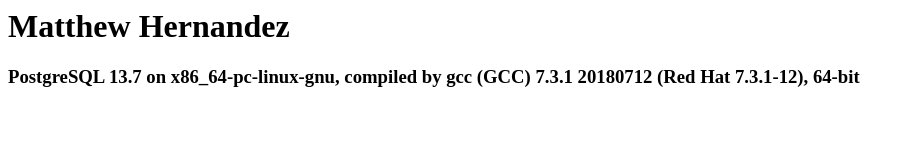
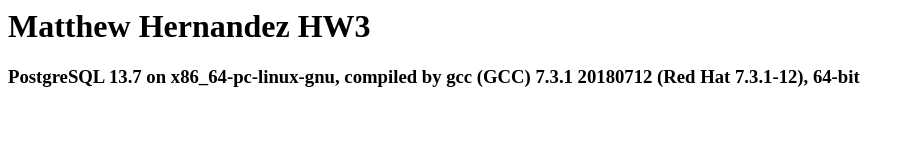
Before and after one commit to mhernandez193/csc-394-hw3, a plain HTML site: page index.html in a window 1280 px wide. Shown: the whole page, without its empty margins (0-915 px from the left). Drawn offline with Linux system fonts and the light colour scheme.

Commit message:
Update index.html

```diff
--- a/index.html
+++ b/index.html
@@ -3,7 +3,7 @@
     <title>Matthew Hernandez HW3</title>
   </head>
   <body>
-    <h1>Matthew Hernandez</h1>
+    <h1>Matthew Hernandez HW3</h1>
     <h3>PostgreSQL 13.7 on x86_64-pc-linux-gnu, compiled by gcc (GCC) 7.3.1 20180712 (Red Hat 7.3.1-12), 64-bit</h3>
   </body>
 </html>
```
